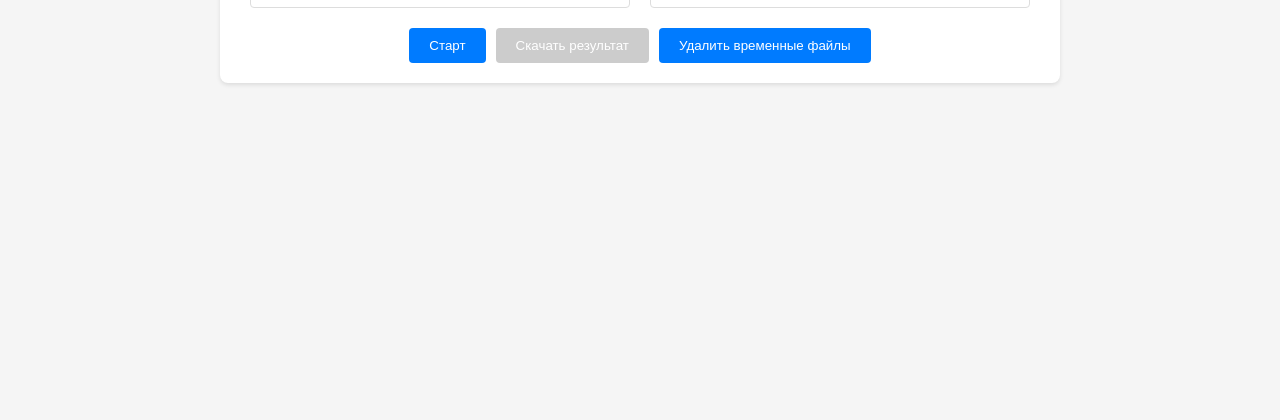
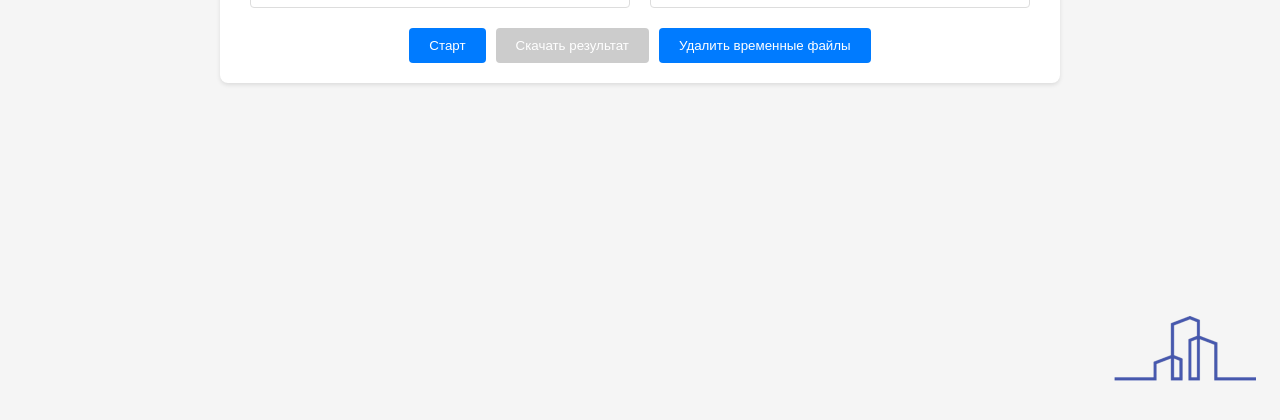
Before and after one commit to Felix1510/tables, a Flask app: page / in a window 1280 px wide. Shown: the part 357-777 px from the top of the page. Run offline with Flask 3, Linux system fonts and the light colour scheme; the visitor is signed in with stand-in values (Sample User, id 1); parts of the project's set-up code (start-up, migrations or seed data) failed here and were passed over.

Commit message:
inzh image

```diff
--- a/static/styles.css
+++ b/static/styles.css
@@ -184,3 +184,12 @@ input[type="file"] {
     background-color: #e6ffe6;
     color: #28a745;
 }
+
+.inzh-image {
+    width: 150px;
+    height: 150px;
+    position: absolute;
+    bottom: 0;
+    right: 0;
+    margin: 20px;
+}
--- a/templates/index.html
+++ b/templates/index.html
@@ -53,5 +53,6 @@
     </div>
 
     <script src="/static/script.js"></script>
+     <img src="href=/static/images/inzh.png" alt="" class="inzh-image">
 </body>
 </html>
--- a/templates/login.html
+++ b/templates/login.html
@@ -24,6 +24,7 @@
             </form>
             <div id="login-error" class="error-message"></div>
         </div>
+        <img src="href=/static/images/inzh.png" alt="" class="inzh-image">
     </div>
     <script src="/static/script.js"></script>
 </body>
```
Also changed, not shown: static/images/inzh.png (added).
